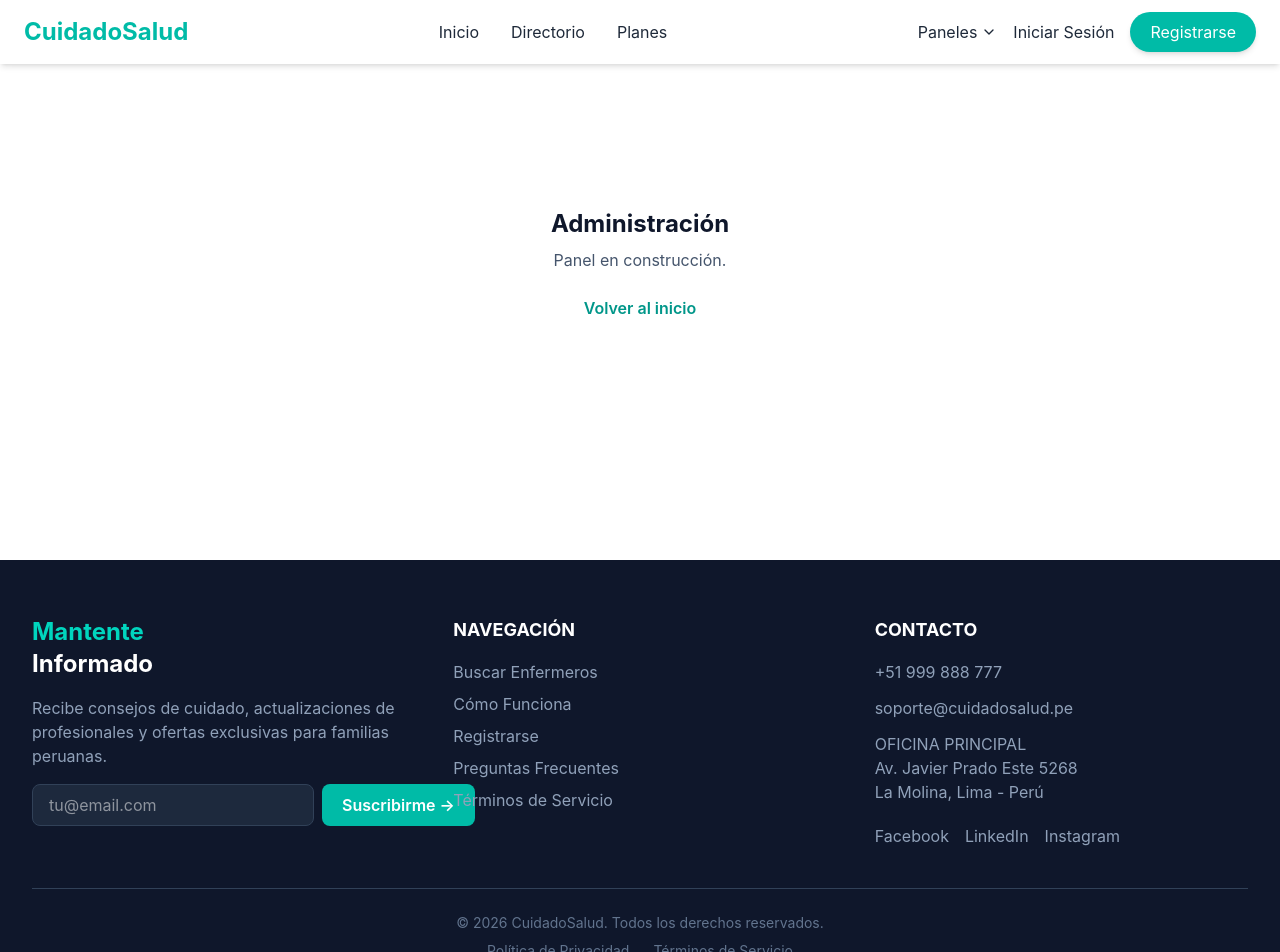
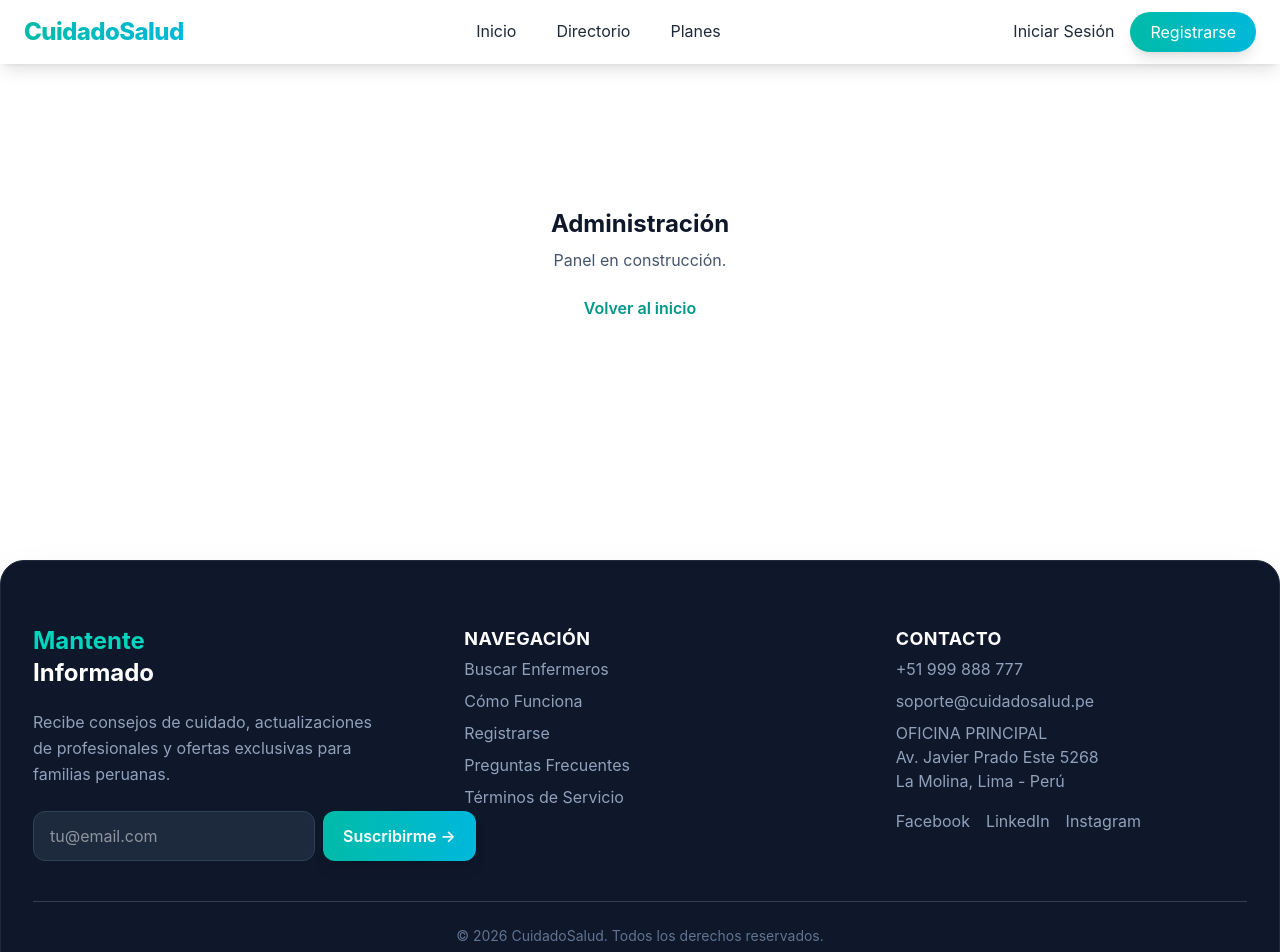
Before and after one commit to Jenss-UNI/SistemaContratoEnfermero, a React (Vite) app in the folder Frontend-Sistema/: page /admin in a window 1280 px wide. Shown: the top 952 px of the page. Built offline with nearby package versions, Linux system fonts and the light colour scheme.

Commit message:
feat: mejora visual de header y footer responsive

```diff
--- a/Frontend-Sistema/src/app/shared/layout/Footer.tsx
+++ b/Frontend-Sistema/src/app/shared/layout/Footer.tsx
@@ -1,52 +1,52 @@
 function Footer() {
   return (
-    <footer className="bg-slate-900 text-white mt-20">
-      <div className="max-w-7xl mx-auto px-8 py-14">
-        <div className="grid md:grid-cols-3 gap-12">
+    <footer className="bg-slate-900 text-white mt-20 border border-slate-800 rounded-t-3xl overflow-hidden shadow-2xl">
+      <div className="max-w-7xl mx-auto px-6 md:px-8 py-16">
+        <div className="grid md:grid-cols-3 gap-10 lg:gap-20">
 
           <div>
             <h2 className="text-2xl font-bold text-teal-400">Mantente</h2>
-            <h3 className="text-2xl font-bold mb-4">Informado</h3>
-            <p className="text-slate-400 mb-4">
+            <h3 className="text-2xl font-bold mb-5">Informado</h3>
+            <p className="text-slate-400 leading-relaxed mb-6">
               Recibe consejos de cuidado, actualizaciones de profesionales y ofertas exclusivas para familias peruanas.
             </p>
             <div className="flex flex-col sm:flex-row gap-2">
               <input
                 type="email"
                 placeholder="tu@email.com"
-                className="bg-slate-800 text-white px-4 py-2 rounded-lg flex-1 border border-slate-700 focus:outline-none focus:border-teal-400"
+                className="bg-slate-800 text-white px-4 py-3 rounded-xl flex-1 border border-slate-700 focus:outline-none focus:ring-2 focus:ring-teal-400"
               />
-              <button type="button" className="bg-teal-500 hover:bg-teal-600 px-5 py-2 rounded-lg transition font-semibold whitespace-nowrap">
+              <button type="button" className="bg-gradient-to-r from-teal-500 to-cyan-500 hover:from-teal-600 hover:to-cyan-600 px-5 py-3 rounded-xl transition font-semibold whitespace-nowrap shadow-lg">
                 Suscribirme →
               </button>
             </div>
           </div>
 
           <div>
-            <h3 className="font-bold text-lg mb-4">NAVEGACIÓN</h3>
+            <h3 className="font-bold text-lg mb-1 tracking-wide text-white">NAVEGACIÓN</h3>
             <ul className="space-y-2 text-slate-400">
-              <li><a href="#" className="hover:text-teal-400 transition">Buscar Enfermeros</a></li>
-              <li><a href="#" className="hover:text-teal-400 transition">Cómo Funciona</a></li>
-              <li><a href="#" className="hover:text-teal-400 transition">Registrarse</a></li>
-              <li><a href="#" className="hover:text-teal-400 transition">Preguntas Frecuentes</a></li>
-              <li><a href="#" className="hover:text-teal-400 transition">Términos de Servicio</a></li>
+              <li><a href="#" className="hover:text-teal-400 transition hover:translate-x-1 inline-block">Buscar Enfermeros</a></li>
+              <li><a href="#" className="hover:text-teal-400 transition hover:translate-x-1 inline-block">Cómo Funciona</a></li>
+              <li><a href="#" className="hover:text-teal-400 transition hover:translate-x-1 inline-block">Registrarse</a></li>
+              <li><a href="#" className="hover:text-teal-400 transition hover:translate-x-1 inline-block">Preguntas Frecuentes</a></li>
+              <li><a href="#" className="hover:text-teal-400 transition hover:translate-x-1 inline-block">Términos de Servicio</a></li>
             </ul>
           </div>
 
           <div>
-            <h3 className="font-bold text-lg mb-4">CONTACTO</h3>
-            <div className="space-y-3 text-slate-400">
-              <p className="hover:text-teal-400 transition">+51 999 888 777</p>
-              <p className="hover:text-teal-400 transition">soporte@cuidadosalud.pe</p>
+            <h3 className="font-bold text-lg mb-1 tracking-wide text-white">CONTACTO</h3>
+            <div className="space-y-2 text-slate-400">
+              <p className="block hover:text-teal-400 transition hover:translate-x-1 cursor-pointer">+51 999 888 777</p>
+              <p className="block hover:text-teal-400 transition hover:translate-x-1 cursor-pointer">soporte@cuidadosalud.pe</p>
               <p>
                 OFICINA PRINCIPAL<br />
                 Av. Javier Prado Este 5268<br />
                 La Molina, Lima - Perú
               </p>
               <div className="flex gap-4 pt-2">
-                <a href="#" className="hover:text-teal-400 transition">Facebook</a>
-                <a href="#" className="hover:text-teal-400 transition">LinkedIn</a>
-                <a href="#" className="hover:text-teal-400 transition">Instagram</a>
+                <a href="#" className="hover:text-teal-400 transition hover:translate-x-1 inline-block">Facebook</a>
+                <a href="#" className="hover:text-teal-400 transition hover:translate-x-1 inline-block">LinkedIn</a>
+                <a href="#" className="hover:text-teal-400 transition hover:translate-x-1 inline-block">Instagram</a>
               </div>
             </div>
           </div>
@@ -55,8 +55,8 @@ function Footer() {
         <div className="border-t border-slate-700 mt-10 pt-6 text-center text-slate-500 text-sm">
           <p>© 2026 CuidadoSalud. Todos los derechos reservados.</p>
           <div className="flex justify-center gap-6 mt-2">
-            <a href="#" className="hover:text-teal-400 transition">Política de Privacidad</a>
-            <a href="#" className="hover:text-teal-400 transition">Términos de Servicio</a>
+            <a href="#" className="hover:text-teal-400 transition hover:translate-x-1 inline-block">Política de Privacidad</a>
+            <a href="#" className="hover:text-teal-400 transition hover:translate-x-1 inline-block">Términos de Servicio</a>
           </div>
         </div>
       </div>
--- a/Frontend-Sistema/src/app/shared/layout/Header.tsx
+++ b/Frontend-Sistema/src/app/shared/layout/Header.tsx
@@ -1,6 +1,6 @@
 import { useEffect, useState } from "react";
 import { Link } from "react-router-dom";
-import { Menu, X, ChevronDown } from "lucide-react";
+import { Menu, X } from "lucide-react";
 
 type HeaderProps = {
   transparentOnTop?: boolean;
@@ -9,7 +9,6 @@ type HeaderProps = {
 function Header({ transparentOnTop = false }: HeaderProps) {
   const [open, setOpen] = useState<boolean>(false);
   const [scroll, setScroll] = useState<boolean>(false);
-  const [panelesOpen, setPanelesOpen] = useState<boolean>(false);
   const isSolid = !transparentOnTop || scroll;
 
   useEffect(() => {
@@ -22,127 +21,73 @@ function Header({ transparentOnTop = false }: HeaderProps) {
   }, []);
 
   const scrollToTop = () => {
-  window.scrollTo({
-    top: 0,
-    behavior: 'smooth'
-  });
+  window.scrollTo({ top: 0, behavior: 'smooth' });
 };
+
+  const navLink =
+  "hover:text-teal-500 relative after:block after:h-[2px] after:bg-teal-500 after:scale-x-0 hover:after:scale-x-100 after:transition-transform after:origin-center transition";
+
+  const mobileLink = "block pt-3 hover:text-teal-500";
 
   return (
     <header
       className={`fixed top-0 w-full z-50 transition-all duration-300 ${
-        isSolid ? "bg-white shadow-md py-3 text-gray-800" : "bg-transparent py-5 text-white"
+        isSolid ? "bg-white/90 backdrop-blur-md shadow-lg py-3 text-gray-800" : "bg-transparent py-5 text-white"
       }`}
     >
       <div className="max-w-7xl mx-auto px-6 flex items-center justify-between">
-        <Link to="/" onClick={scrollToTop} className="text-2xl font-bold text-teal-500">
+        <Link to="/" onClick={scrollToTop} className="text-2xl font-extrabold tracking-tight bg-gradient-to-r from-teal-500 to-cyan-500 bg-clip-text text-transparent">
           CuidadoSalud
         </Link>
 
-        <nav className="hidden md:flex flex-1 justify-center gap-8 items-center">
-          <Link to="/" onClick={scrollToTop} className="hover:text-teal-400 transition">
+        <nav className="hidden md:flex flex-1 justify-center gap-10 items-center">
+          <Link to="/" onClick={scrollToTop} className={navLink}>
             Inicio
           </Link>
-          <Link to="/directorio"  onClick={scrollToTop} className="hover:text-teal-400 transition">
+          <Link to="/directorio"  onClick={scrollToTop} className={navLink}>
             Directorio
           </Link>
-          <Link to="/planes" onClick={scrollToTop} className="hover:text-teal-400 transition">
+          <Link to="/planes" onClick={scrollToTop} className={navLink}>
             Planes
           </Link>
         </nav>
 
         <div className="hidden md:flex items-center gap-4">
-          <div className="relative">
-            <button
-              type="button"
-              onClick={() => setPanelesOpen(!panelesOpen)}
-              className="flex items-center gap-1 hover:text-teal-400 transition"
-            >
-              Paneles <ChevronDown size={16} className={`transition-transform ${panelesOpen ? "rotate-180" : ""}`} />
-            </button>
-
-            {panelesOpen && (
-              <div className="absolute top-full right-0 mt-2 bg-white text-gray-800 rounded-lg shadow-lg py-2 min-w-[200px] z-50">
-                <Link
-                  to="/panel-familiar"
-                  className="block px-4 py-2 hover:bg-teal-50 hover:text-teal-600 transition"
-                >
-                  Panel Familiar
-                </Link>
-                <Link
-                  to="/mi-perfil-cliente"
-                  className="block px-4 py-2 hover:bg-teal-50 hover:text-teal-600 transition"
-                >
-                  Mi Perfil Cliente
-                </Link>
-                <Link
-                  to="/panel-enfermero"
-                  className="block px-4 py-2 hover:bg-teal-50 hover:text-teal-600 transition"
-                >
-                  Panel Enfermero
-                </Link>
-                <Link
-                  to="/admin"
-                  className="block px-4 py-2 hover:bg-teal-50 hover:text-teal-600 transition"
-                >
-                  Admin
-                </Link>
-              </div>
-            )}
-          </div>
-
-          <Link to="/login" className="hover:text-teal-400 transition">
+          <Link to="/login" className={navLink}>
             Iniciar Sesión
           </Link>
           <Link
             to="/register"
-            className="bg-teal-500 text-white px-5 py-2 rounded-full hover:bg-teal-600 transition shadow-md"
+            className="bg-gradient-to-r from-teal-500 to-cyan-500 text-white px-5 py-2 rounded-full hover:from-teal-600 hover:to-cyan-600 transition-all duration-300 shadow-lg hover:scale-105"
           >
             Registrarse
           </Link>
         </div>
 
-        <button type="button" className="md:hidden" onClick={() => setOpen(!open)}>
+        <button type="button" className="md:hidden p-2 rounded-lg hover:bg-gray-100 transition" onClick={() => setOpen(!open)}>
           {open ? <X size={28} /> : <Menu size={28} />}
         </button>
       </div>
 
       {open && (
-        <div className="md:hidden bg-white text-gray-800 px-6 py-5 space-y-4 shadow-lg">
-          <Link to="/" className="block hover:text-teal-500" onClick={() => setOpen(false)}>
+        <div className="md:hidden bg-white/95 backdrop-blur-md shadow-2xl rounded-b-2xl text-gray-800 px-6 py-5 space-y-3 divide-y divide-gray-100">
+          <Link to="/" className={mobileLink} onClick={() => setOpen(false)}>
             Inicio
           </Link>
-          <Link to="/directorio" className="block hover:text-teal-500" onClick={() => setOpen(false)}>
+          <Link to="/directorio" className={mobileLink} onClick={() => setOpen(false)}>
             Directorio
           </Link>
-          <Link to="/planes" className="block hover:text-teal-500" onClick={() => setOpen(false)}>
+          <Link to="/planes" className={mobileLink} onClick={() => setOpen(false)}>
             Planes
           </Link>
 
-          <div>
-            <p className="font-semibold text-teal-600 mb-2">Paneles</p>
-            <div className="pl-4 space-y-2 border-l-2 border-teal-200">
-              <Link to="/panel-familiar" className="block hover:text-teal-500" onClick={() => setOpen(false)}>
-                Panel Familiar
-              </Link>
-              <Link to="/mi-perfil-cliente" className="block hover:text-teal-500" onClick={() => setOpen(false)}>
-                Mi Perfil Cliente
-              </Link>
-              <Link to="/panel-enfermero" className="block hover:text-teal-500" onClick={() => setOpen(false)}>
-                Panel Enfermero
-              </Link>
-              <Link to="/admin" className="block hover:text-teal-500" onClick={() => setOpen(false)}>
-                Admin
-              </Link>
-            </div>
-          </div>
-
-          <Link to="/login" className="block hover:text-teal-500" onClick={() => setOpen(false)}>
+          <Link to="/login" className={mobileLink} onClick={() => setOpen(false)}>
             Iniciar Sesión
           </Link>
           <Link
             to="/register"
-            className="block bg-teal-500 text-white text-center px-4 py-2 rounded-full"
+            className="block bg-gradient-to-r from-teal-500 to-cyan-500
+            hover:from-teal-600 hover:to-cyan-600 text-white text-center px-4 py-2 rounded-full"
             onClick={() => setOpen(false)}
           >
             Registrarse
```
